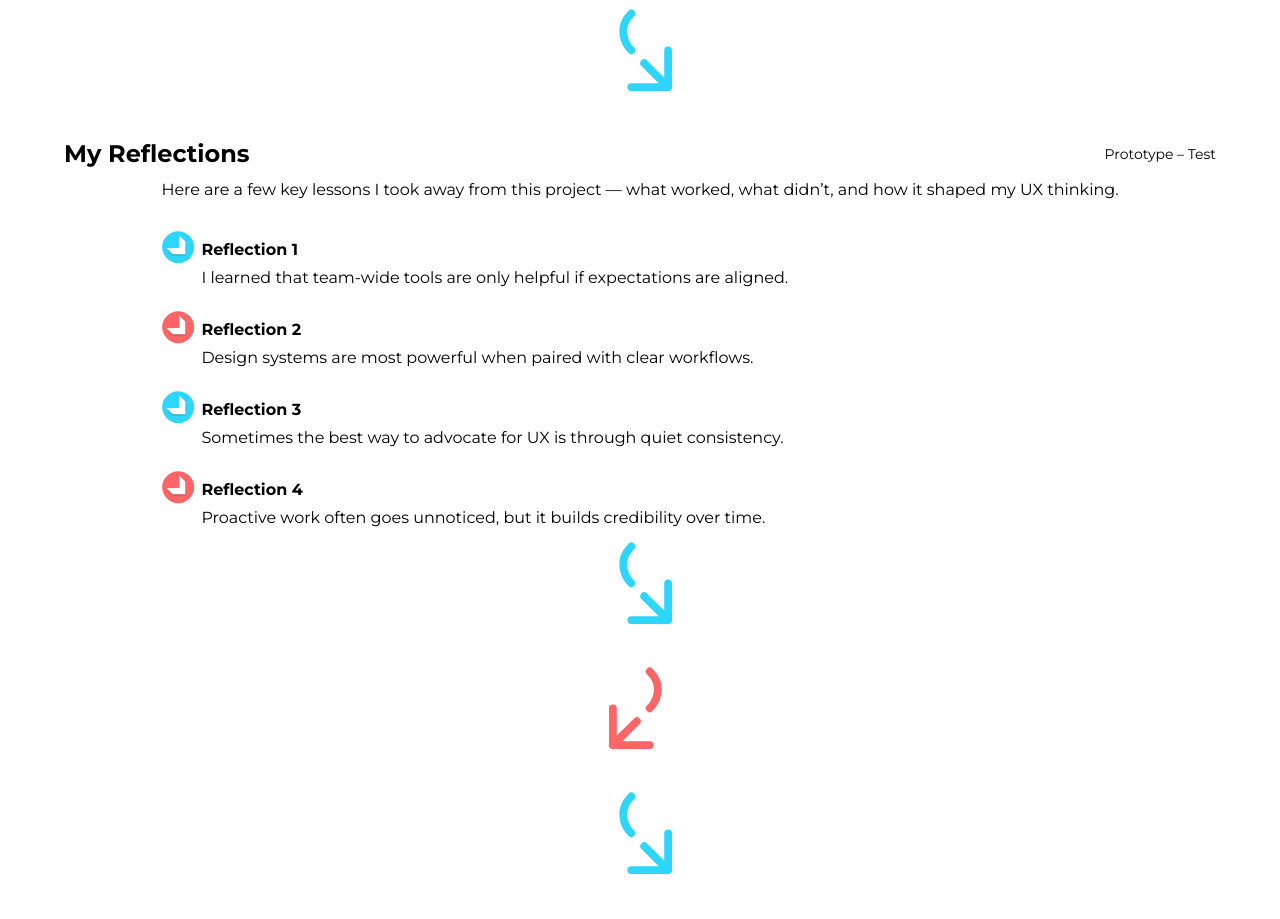
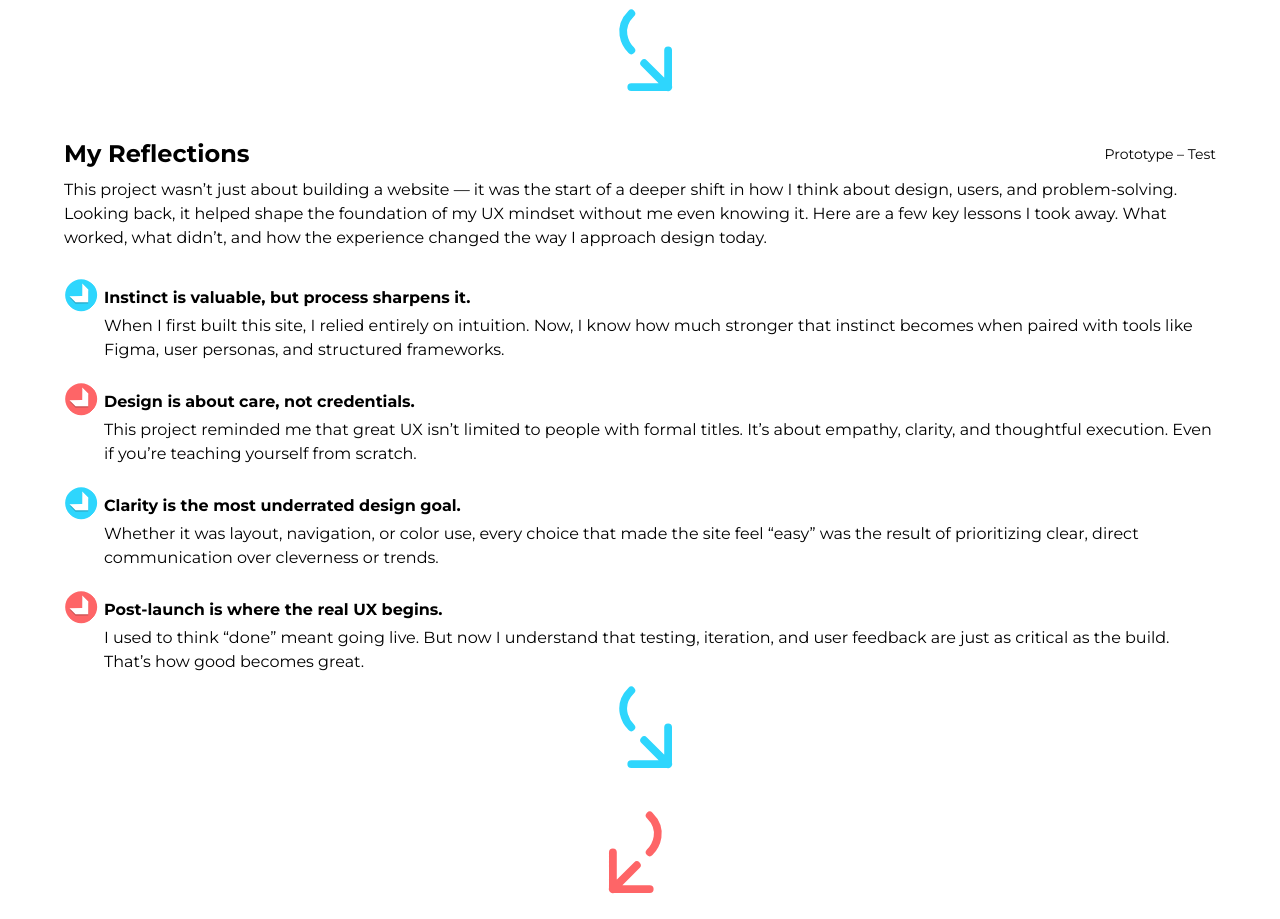
Before and after one commit to dev-jLagunas/ux-portfolio, a Vue app: page /#/case-one in a window 1280 px wide. Shown: the part 4620-5539 px from the top of the page. Built offline with nearby package versions, Linux system fonts and the light colour scheme.

Commit message:
chore: refactor CaseReflection text copy content within the CaseOneView

```diff
--- a/src/components/reusable/CaseReflections.vue
+++ b/src/components/reusable/CaseReflections.vue
@@ -14,13 +14,13 @@ const props = defineProps({
 </script>
 
 <template>
-  <section id="reflections-section" class="flex flex-col items-center justify-center">
+  <section id="reflections-section" class="flex flex-col items-center justify-between">
     <div class="mt-4 mb-2 flex items-center justify-between w-full">
       <h3 class="font-bold text-2xl">My Reflections</h3>
       <p class="text-sm">Prototype – Test</p>
     </div>
 
-    <article>
+    <article class="w-full">
       <p class="mb-6">
         {{ intro }}
       </p>
--- a/src/views/cases/CaseOneView.vue
+++ b/src/views/cases/CaseOneView.vue
@@ -104,24 +104,28 @@ const icons = [smileIcon, thumbsIcon, upwardIcon, medalIcon]
 // Reflections Data
 const reflections = [
   {
-    title: 'Reflection 1',
+    title: 'Instinct is valuable, but process sharpens it.',
     icon: arrowBlue,
-    description: 'I learned that team-wide tools are only helpful if expectations are aligned.',
+    description:
+      'When I first built this site, I relied entirely on intuition. Now, I know how much stronger that instinct becomes when paired with tools like Figma, user personas, and structured frameworks.',
   },
   {
-    title: 'Reflection 2',
+    title: 'Design is about care, not credentials.',
     icon: arrowPink,
-    description: 'Design systems are most powerful when paired with clear workflows.',
+    description:
+      'This project reminded me that great UX isn’t limited to people with formal titles. It’s about empathy, clarity, and thoughtful execution. Even if you’re teaching yourself from scratch.',
   },
   {
-    title: 'Reflection 3',
+    title: 'Clarity is the most underrated design goal.',
     icon: arrowBlue,
-    description: 'Sometimes the best way to advocate for UX is through quiet consistency.',
+    description:
+      'Whether it was layout, navigation, or color use, every choice that made the site feel “easy” was the result of prioritizing clear, direct communication over cleverness or trends.',
   },
   {
-    title: 'Reflection 4',
+    title: 'Post-launch is where the real UX begins.',
     icon: arrowPink,
-    description: 'Proactive work often goes unnoticed, but it builds credibility over time.',
+    description:
+      'I used to think “done” meant going live. But now I understand that testing, iteration, and user feedback are just as critical as the build. That’s how good becomes great.',
   },
 ]
 
@@ -193,7 +197,7 @@ const uxSubheading = 'How I would approach this UX challenge today'
     <ArrowTransition customClass="mx-auto" />
     <CaseReflections
       id="reflections-section"
-      intro="Here are a few key lessons I took away from this project — what worked, what didn’t, and how it shaped my UX thinking."
+      intro="This project wasn’t just about building a website — it was the start of a deeper shift in how I think about design, users, and problem-solving. Looking back, it helped shape the foundation of my UX mindset without me even knowing it. Here are a few key lessons I took away. What worked, what didn’t, and how the experience changed the way I approach design today."
       :reflections="reflections"
     />
     <ArrowTransition customClass="mx-auto" />
```
